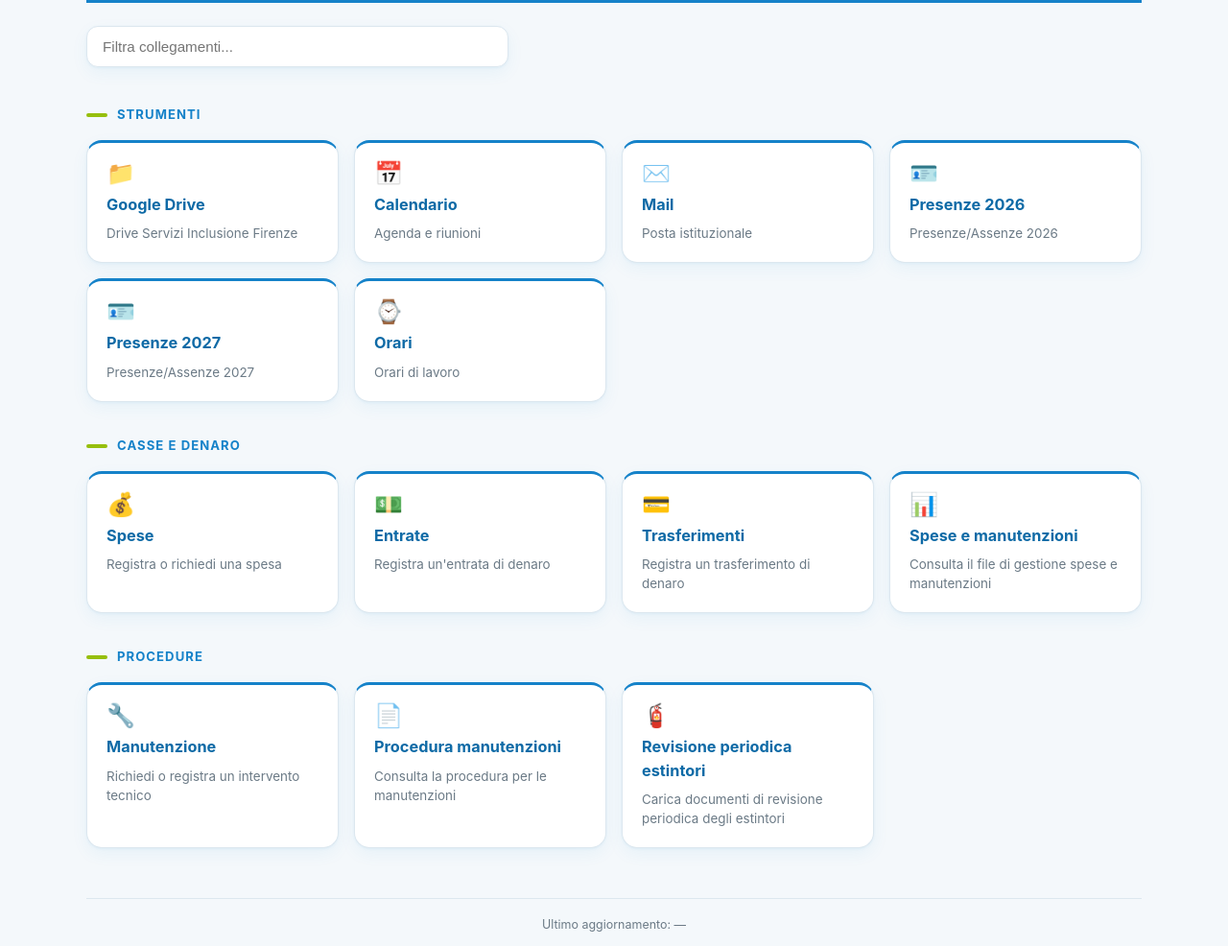
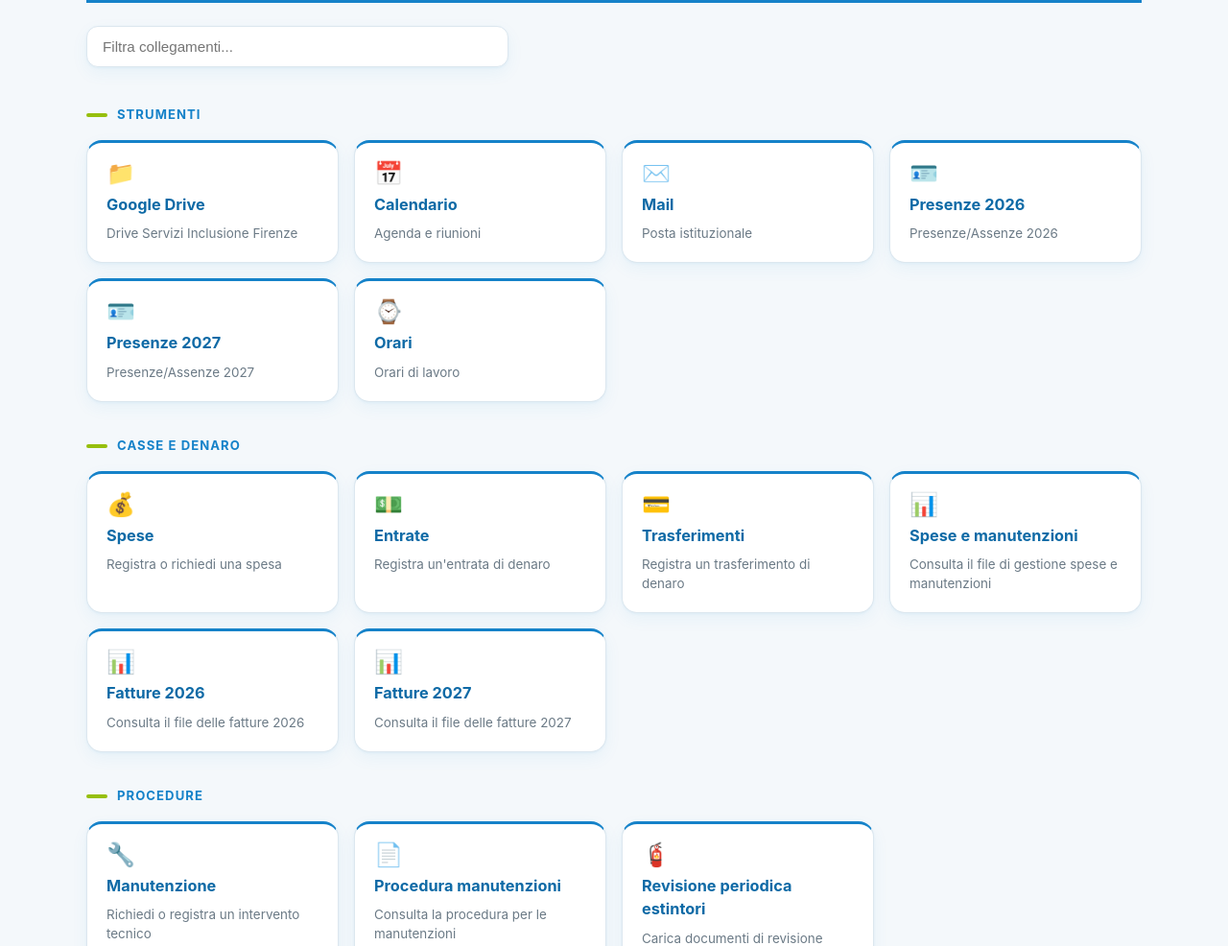
Before and after one commit to mcrino/csd, a plain HTML site: page index.html in a window 1280 px wide. Shown: the part 114-1100 px from the top of the page at 96% size. Drawn offline with Linux system fonts and the light colour scheme; no server answers.

Commit message:
file fatture

```diff
--- a/index.html
+++ b/index.html
@@ -134,6 +134,14 @@
           <span class="ico">📊</span><span class="title">Spese e manutenzioni</span>
           <span class="desc">Consulta il file di gestione spese e manutenzioni</span>
         </a>
+        <a class="card" href="https://docs.google.com/spreadsheets/d/13siAFdC8-nrMymATDIRWAyv5zSvxSI_coxs8ACqkX7E/edit" target="_blank" rel="noopener">
+          <span class="ico">📊</span><span class="title">Fatture 2026</span>
+          <span class="desc">Consulta il file delle fatture 2026</span>
+        </a>
+        <a class="card" href="https://docs.google.com/spreadsheets/d/15JgpgvB-GKNTA8ktIopJwaXV6q8p7XqipTl2zHOd8Bk/edit" target="_blank" rel="noopener">
+          <span class="ico">📊</span><span class="title">Fatture 2027</span>
+          <span class="desc">Consulta il file delle fatture 2027</span>
+        </a>
       </div>
     </section>
 
```
